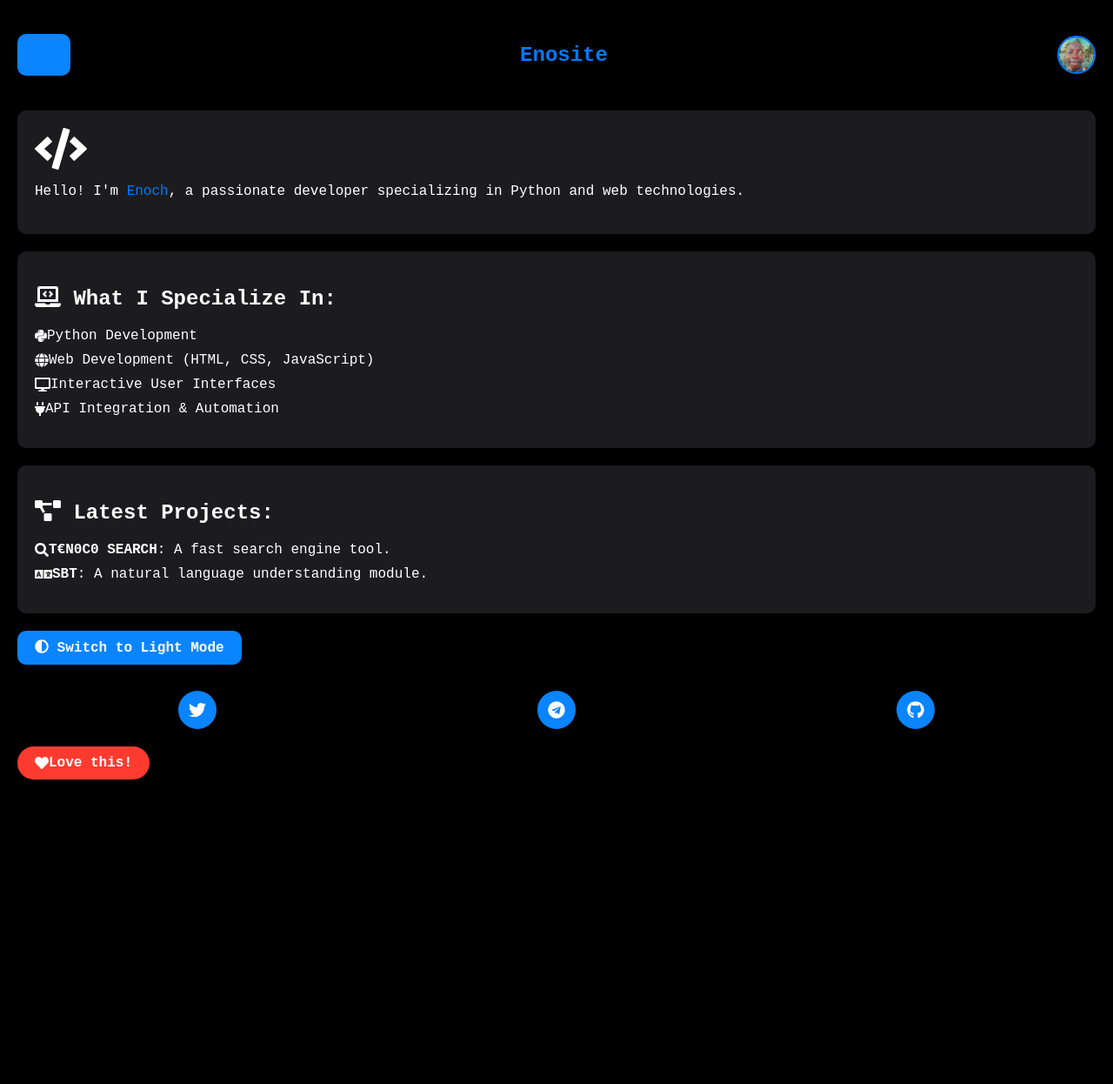
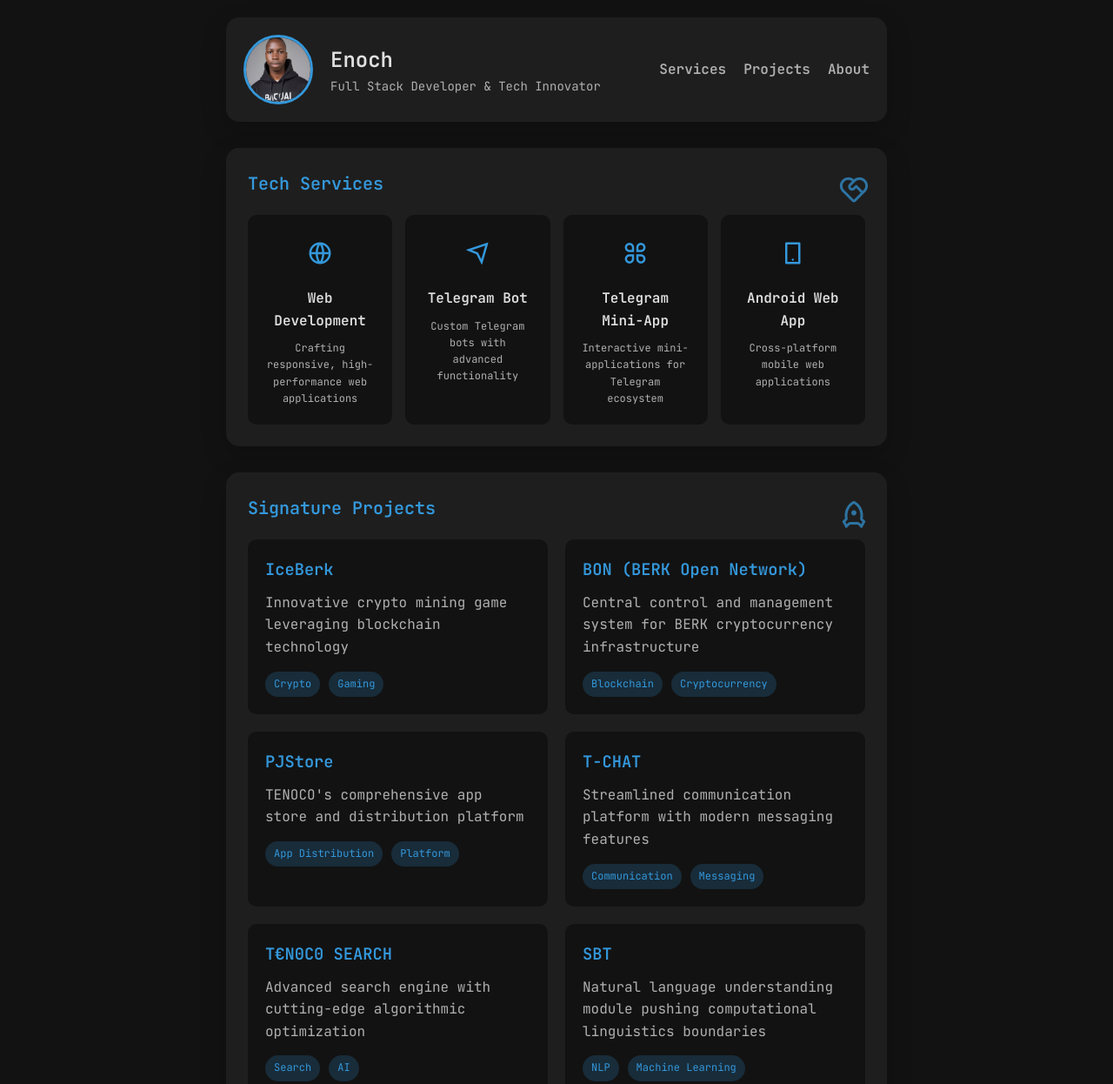
Before and after one commit to Tenoco/Enosite, a plain HTML site: page index.html in a window 1280 px wide. Shown: the top 1246 px of the page at 87% size. Before the commit the page ends 916 px from the top, so only its background shows below. Drawn offline with nearby package versions, Linux system fonts and the light colour scheme.

Commit message:
Add files via upload

```diff
--- a/index.html
+++ b/index.html
@@ -3,64 +3,144 @@
 <head>
     <meta charset="UTF-8">
     <meta name="viewport" content="width=device-width, initial-scale=1.0">
-    <meta name="description" content="Enosite - Enoch's portfolio showcasing expertise in Python and web development.">
-    <meta name="keywords" content="Enoch, Python, Web Development">
+    <meta name="description" content="Enoch's Premium Portfolio - Innovative Tech Solutions & Projects">
+    <meta name="keywords" content="Enoch, Web Development, Telegram Bots, Crypto, Tech Innovations">
     <meta name="author" content="Enoch">
-    <title>Enosite</title>
+    <title>Enoch | Tech Innovator</title>
 
     <!-- Favicon -->
-    <link rel="icon" type="image/jpeg" href="icon.jpg">
+    <link rel="icon" type="image/png" href="icon.png">
 
-    <!-- iOS-style icons -->
-    <script src="https://cdnjs.cloudflare.com/ajax/libs/font-awesome/5.15.3/js/all.min.js"></script>
+    <!-- Fonts -->
+    <link href="https://fonts.googleapis.com/css2?family=JetBrains+Mono:wght@300;400;600&display=swap" rel="stylesheet">
+
+    <!-- Icons -->
+    <link href="https://cdn.jsdelivr.net/npm/remixicon@2.5.0/fonts/remixicon.css" rel="stylesheet">
 
     <link rel="stylesheet" href="style.css">
-    <style>
-        body, button, input {
-            font-family: 'Courier New', monospace;
-        }
-    </style>
 </head>
 <body class="dark-mode">
     <div class="container">
-        <nav class="ios-nav">
-            <button class="nav-button"><i class="fas fa-bars"></i></button>
-            <h1 class="highlight">Enosite</h1>
-            <img src="image.jpg" alt="A picture of Enoch" class="profile-image">
-        </nav>
+        <header class="premium-header">
+            <div class="header-content">
+                <div class="profile-section">
+                    <img src="image.jpeg" alt="Enoch's Profile" class="profile-image">
+                    <div class="profile-info">
+                        <h1>Enoch</h1>
+                        <p class="subtitle">Full Stack Developer & Tech Innovator</p>
+                    </div>
+                </div>
+                <nav class="premium-nav">
+                    <a href="#services" class="nav-link">Services</a>
+                    <a href="#projects" class="nav-link">Projects</a>
+                    <a href="#about" class="nav-link">About</a>
+                </nav>
+            </div>
+        </header>
 
-        <div class="card">
-            <i class="fas fa-code fa-3x"></i>
-            <p>Hello! I'm <span class="highlight">Enoch</span>, a passionate developer specializing in Python and web technologies.</p>
-        </div>
+        <main>
+            <section id="services" class="premium-card">
+                <div class="card-icon">
+                    <i class="ri-service-line"></i>
+                </div>
+                <h2>Tech Services</h2>
+                <div class="service-grid">
+                    <div class="service-item">
+                        <i class="ri-global-line"></i>
+                        <h3>Web Development</h3>
+                        <p>Crafting responsive, high-performance web applications</p>
+                    </div>
+                    <div class="service-item">
+                        <i class="ri-send-plane-line"></i>
+                        <h3>Telegram Bot</h3>
+                        <p>Custom Telegram bots with advanced functionality</p>
+                    </div>
+                    <div class="service-item">
+                        <i class="ri-apps-line"></i>
+                        <h3>Telegram Mini-App</h3>
+                        <p>Interactive mini-applications for Telegram ecosystem</p>
+                    </div>
+                    <div class="service-item">
+                        <i class="ri-smartphone-line"></i>
+                        <h3>Android Web App</h3>
+                        <p>Cross-platform mobile web applications</p>
+                    </div>
+                </div>
+            </section>
 
-        <div class="card">
-            <h2><i class="fas fa-laptop-code"></i> What I Specialize In:</h2>
-            <ul>
-                <li><i class="fab fa-python"></i> Python Development</li>
-                <li><i class="fas fa-globe"></i> Web Development (HTML, CSS, JavaScript)</li>
-                <li><i class="fas fa-desktop"></i> Interactive User Interfaces</li>
-                <li><i class="fas fa-plug"></i> API Integration & Automation</li>
-            </ul>
-        </div>
+            <section id="projects" class="premium-card">
+                <div class="card-icon">
+                    <i class="ri-rocket-line"></i>
+                </div>
+                <h2>Signature Projects</h2>
+                <div class="project-list">
+                    <div class="project-item">
+                        <h3>IceBerk</h3>
+                        <p>Innovative crypto mining game leveraging blockchain technology</p>
+                        <div class="project-tags">
+                            <span>Crypto</span>
+                            <span>Gaming</span>
+                        </div>
+                    </div>
+                    <div class="project-item">
+                        <h3>BON (BERK Open Network)</h3>
+                        <p>Central control and management system for BERK cryptocurrency infrastructure</p>
+                        <div class="project-tags">
+                            <span>Blockchain</span>
+                            <span>Cryptocurrency</span>
+                        </div>
+                    </div>
+                    <div class="project-item">
+                        <h3>PJStore</h3>
+                        <p>TENOCO's comprehensive app store and distribution platform</p>
+                        <div class="project-tags">
+                            <span>App Distribution</span>
+                            <span>Platform</span>
+                        </div>
+                    </div>
+                    <div class="project-item">
+                        <h3>T-CHAT</h3>
+                        <p>Streamlined communication platform with modern messaging features</p>
+                        <div class="project-tags">
+                            <span>Communication</span>
+                            <span>Messaging</span>
+                        </div>
+                    </div>
+                    <div class="project-item">
+                        <h3>T€N0C0 SEARCH</h3>
+                        <p>Advanced search engine with cutting-edge algorithmic optimization</p>
+                        <div class="project-tags">
+                            <span>Search</span>
+                            <span>AI</span>
+                        </div>
+                    </div>
+                    <div class="project-item">
+                        <h3>SBT</h3>
+                        <p>Natural language understanding module pushing computational linguistics boundaries</p>
+                        <div class="project-tags">
+                            <span>NLP</span>
+                            <span>Machine Learning</span>
+                        </div>
+                    </div>
+                </div>
+            </section>
 
-        <div class="card">
-            <h2><i class="fas fa-project-diagram"></i> Latest Projects:</h2>
-            <ul>
-                <li><i class="fas fa-search"></i> <b>T€N0C0 SEARCH</b>: A fast search engine tool.</li>
-                <li><i class="fas fa-language"></i> <b>SBT</b>: A natural language understanding module.</li>
-            </ul>
-        </div>
+            <section id="about" class="premium-card">
+                <div class="card-icon">
+                    <i class="ri-code-s-slash-line"></i>
+                </div>
+                <h2>About Me</h2>
+                <p>Innovative developer passionate about creating cutting-edge technological solutions. Specializing in blockchain, web technologies, and advanced software engineering. Committed to pushing the boundaries of what's possible in the digital landscape.</p>
+            </section>
+        </main>
 
-        <button id="theme-toggle"><i class="fas fa-adjust"></i> Switch to Light Mode</button>
-
-        <div class="social-links ios-buttons">
-            <a href="https://x.com/TEN0C0"><i class="fab fa-twitter"></i></a>
-            <a href="https://t.me/TEN0C0"><i class="fab fa-telegram"></i></a>
-            <a href="https://github.com/Tenoco"><i class="fab fa-github"></i></a>
-        </div>
-
-        <div class="love-button" id="loveButton"><i class="fas fa-heart"></i> Love this!</div>
+        <footer class="premium-footer">
+            <div class="social-links">
+                <a href="https://x.com/TEN0C0" class="social-icon"><i class="ri-twitter-fill"></i></a>
+                <a href="https://t.me/TEN0C0" class="social-icon"><i class="ri-telegram-fill"></i></a>
+                <a href="https://github.com/Tenoco" class="social-icon"><i class="ri-github-fill"></i></a>
+            </div>
+        </footer>
     </div>
 
     <script src="script.js"></script>
--- a/style.css
+++ b/style.css
@@ -1,190 +1,237 @@
-/* Base styles */
-body, input, button, a {
-    font-family: 'Courier New', monospace;
+:root {
+    --bg-primary: #121212;
+    --bg-secondary: #1E1E1E;
+    --text-primary: #E0E0E0;
+    --text-secondary: #B0B0B0;
+    --accent-blue: #3498DB;
+    --accent-hover: #2980B9;
+}
+
+* {
     margin: 0;
     padding: 0;
     box-sizing: border-box;
 }
 
 body {
-    transition: background-color 0.4s ease, color 0.4s ease;
-    padding: 20px;
-    background-color: #f2f2f7; /* iOS light mode background */
+    font-family: 'JetBrains Mono', monospace;
+    background-color: var(--bg-primary);
+    color: var(--text-primary);
+    line-height: 1.6;
+    transition: all 0.3s ease;
     -webkit-font-smoothing: antialiased;
-    color: #000000;
 }
 
-h1, h2, p {
-    margin-bottom: 20px;
+.container {
+    max-width: 800px;
+    margin: 0 auto;
+    padding: 20px;
 }
 
-/* iOS-style navigation */
-.ios-nav {
+/* Premium Header */
+.premium-header {
+    background-color: var(--bg-secondary);
+    border-radius: 15px;
+    padding: 20px;
+    margin-bottom: 30px;
+    box-shadow: 0 10px 30px rgba(0, 0, 0, 0.2);
+}
+
+.header-content {
     display: flex;
     justify-content: space-between;
     align-items: center;
-    padding: 10px 0;
-    margin-bottom: 20px;
 }
 
-.nav-button {
-    background: none;
-    border: none;
-    font-size: 24px;
-    color: #007aff; /* iOS blue */
+.profile-section {
+    display: flex;
+    align-items: center;
+    gap: 20px;
 }
 
-/* Card styles */
-.card {
-    background-color: #ffffff; /* iOS card background */
-    color: #000000; /* iOS text color */
-    border-radius: 10px;
-    box-shadow: 0 1px 5px rgba(0, 0, 0, 0.1); /* Subtle iOS shadow */
-    padding: 20px;
-    margin-bottom: 20px;
+.profile-image {
+    width: 80px;
+    height: 80px;
+    border-radius: 50%;
+    border: 3px solid var(--accent-blue);
+    object-fit: cover;
 }
 
-/* Profile Image Styles */
-.profile-image {
-    width: 40px;
-    height: 40px;
-    border-radius: 50%;
-    object-fit: cover;
-    border: 2px solid #007aff; /* iOS blue border */
+.profile-info h1 {
+    font-size: 24px;
+    color: var(--text-primary);
 }
 
-/* Button styles */
-button, .social-links a {
-    padding: 10px 20px;
-    border: none;
-    cursor: pointer;
-    border-radius: 10px; /* iOS button radius */
-    font-size: 16px;
-    font-weight: 600;
-    transition: background-color 0.3s, opacity 0.3s;
-    background-color: #007aff; /* iOS blue */
-    color: #ffffff;
+.subtitle {
+    color: var(--text-secondary);
+    font-size: 14px;
 }
 
-button:hover,
-.social-links a:hover {
-    opacity: 0.8;
+.premium-nav {
+    display: flex;
+    gap: 20px;
 }
 
-button:active,
-.social-links a:active {
-    opacity: 0.6;
+.nav-link {
+    text-decoration: none;
+    color: var(--text-secondary);
+    font-weight: 600;
+    transition: color 0.3s ease;
 }
 
-/* Input styles */
-input {
-    padding: 10px 15px;
-    width: calc(100% - 30px);
-    border: 1px solid #c7c7cc; /* iOS border color */
+.nav-link:hover {
+    color: var(--accent-blue);
+}
+
+/* Premium Cards */
+.premium-card {
+    background-color: var(--bg-secondary);
+    border-radius: 15px;
+    padding: 25px;
+    margin-bottom: 30px;
+    box-shadow: 0 10px 30px rgba(0, 0, 0, 0.2);
+    position: relative;
+}
+
+.card-icon {
+    position: absolute;
+    top: 20px;
+    right: 20px;
+    font-size: 36px;
+    color: var(--accent-blue);
+    opacity: 0.7;
+}
+
+.premium-card h2 {
     margin-bottom: 20px;
+    color: var(--accent-blue);
+    font-size: 20px;
+}
+
+/* Services Grid */
+.service-grid {
+    display: grid;
+    grid-template-columns: repeat(4, 1fr);
+    gap: 15px;
+}
+
+.service-item {
+    display: flex;
+    flex-direction: column;
+    align-items: center;
+    text-align: center;
+    background-color: var(--bg-primary);
+    padding: 20px;
     border-radius: 10px;
+    transition: transform 0.3s ease;
+}
+
+.service-item:hover {
+    transform: scale(1.05);
+}
+
+.service-item i {
+    font-size: 30px;
+    color: var(--accent-blue);
+    margin-bottom: 15px;
+}
+
+.service-item h3 {
+    margin-bottom: 10px;
+    color: var(--text-primary);
     font-size: 16px;
 }
 
-/* Dark mode */
-body.dark-mode {
-    background-color: #000000; /* iOS dark mode background */
-    color: #ffffff;
+.service-item p {
+    color: var(--text-secondary);
+    font-size: 12px;
 }
 
-.dark-mode .card {
-    background-color: #1c1c1e; /* iOS dark mode card background */
-    color: #ffffff;
+/* Projects */
+.project-list {
+    display: grid;
+    grid-template-columns: repeat(2, 1fr);
+    gap: 20px;
 }
 
-.dark-mode button,
-.dark-mode .social-links a {
-    background-color: #0a84ff; /* iOS dark mode blue */
+.project-item {
+    background-color: var(--bg-primary);
+    padding: 20px;
+    border-radius: 10px;
 }
 
-.dark-mode .nav-button {
-    color: #0a84ff; /* iOS dark mode blue */
+.project-item h3 {
+    color: var(--accent-blue);
+    margin-bottom: 10px;
 }
 
-/* Color accents */
-.highlight {
-    color: #007aff; /* iOS blue */
+.project-item p {
+    color: var(--text-secondary);
+    margin-bottom: 15px;
 }
 
-/* Social links */
-.social-links {
-    margin-top: 30px;
+.project-tags {
     display: flex;
-    justify-content: space-around;
+    gap: 10px;
 }
 
-.social-links a {
-    display: inline-flex;
-    align-items: center;
-    justify-content: center;
-    width: 44px;
-    height: 44px;
-    border-radius: 22px;
-    font-size: 20px;
-    padding: 0;
+.project-tags span {
+    background-color: rgba(52, 152, 219, 0.2);
+    color: var(--accent-blue);
+    padding: 5px 10px;
+    border-radius: 20px;
+    font-size: 12px;
 }
 
-/* iOS-style icons */
-.fas, .fab {
-    font-size: 20px;
+/* Footer */
+.premium-footer {
+    display: flex;
+    justify-content: center;
+    align-items: center;
+    background-color: var(--bg-secondary);
+    padding: 20px;
+    border-radius: 15px;
 }
 
-/* Love button */
-.love-button {
-    display: inline-flex;
-    align-items: center;
-    justify-content: center;
-    background-color: #ff3b30; /* iOS red */
-    color: #ffffff;
-    padding: 10px 20px;
-    border-radius: 20px;
-    font-weight: 600;
-    margin-top: 20px;
-    cursor: pointer;
-    transition: opacity 0.3s;
+.social-links {
+    display: flex;
+    gap: 20px;
 }
 
-.love-button:hover {
-    opacity: 0.8;
+.social-icon {
+    color: var(--text-secondary);
+    font-size: 24px;
+    transition: color 0.3s ease;
 }
 
-.love-button:active {
-    opacity: 0.6;
+.social-icon:hover {
+    color: var(--accent-blue);
 }
 
-/* List styles */
-ul {
-    list-style-type: none;
-    padding-left: 0;
+/* Responsive Design */
+@media (max-width: 768px) {
+    .header-content {
+        flex-direction: column;
+        text-align: center;
+    }
+
+    .profile-section {
+        flex-direction: column;
+    }
+
+    .premium-nav {
+        margin-top: 20px;
+    }
+
+    .service-grid,
+    .project-list {
+        grid-template-columns: repeat(2, 1fr);
+    }
 }
 
-li {
-    margin-bottom: 10px;
-    display: flex;
-    align-items: center;
-}
-
-li i {
-    margin-right: 10px;
-    color: #007aff; /* iOS blue */
-}
-
-/* Responsive design */
-@media (max-width: 768px) {
-    body {
-        padding: 10px;
-    }
-
-    .social-links {
-        flex-wrap: wrap;
-    }
-
-    .social-links a {
-        margin-bottom: 10px;
+@media (max-width: 480px) {
+    .service-grid,
+    .project-list {
+        grid-template-columns: 1fr;
     }
 }
```
Also changed, not shown: icon.jpeg (added), image.jpeg (added).
